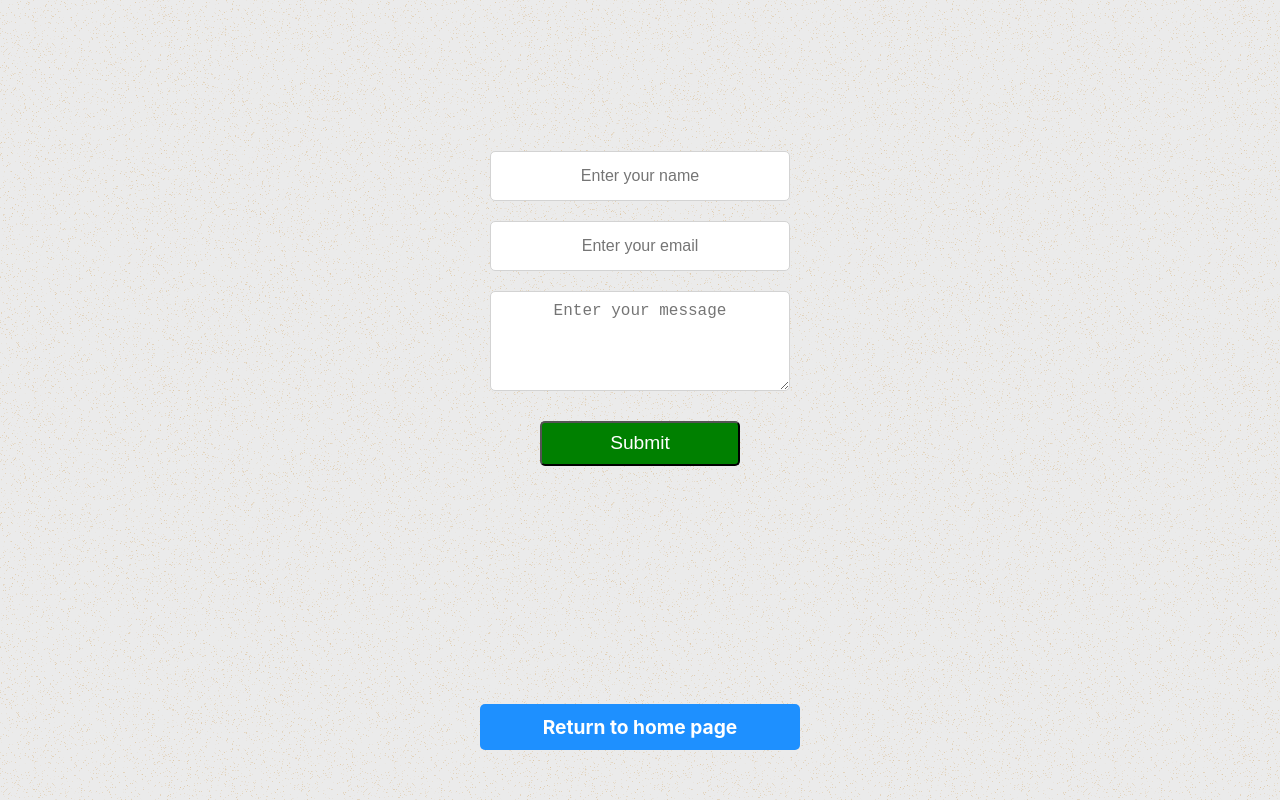
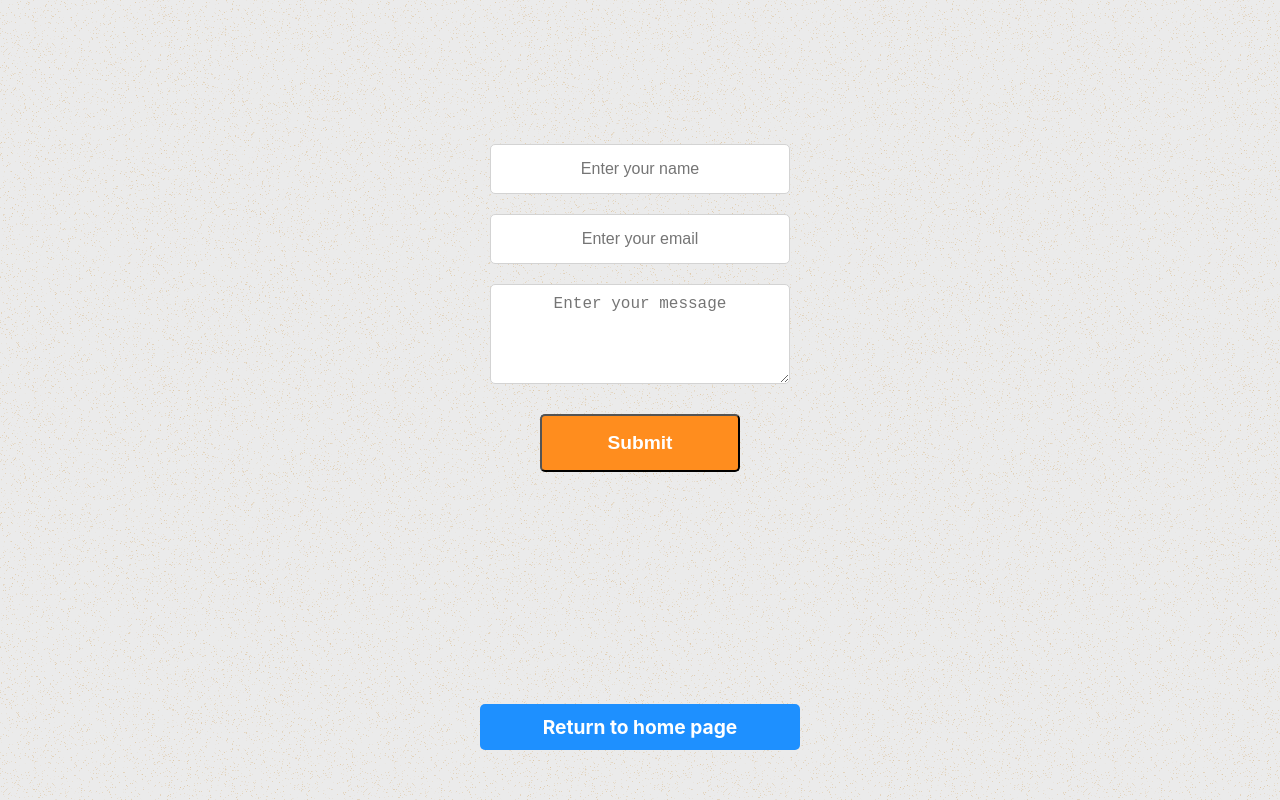
Before and after one commit to jrgrantham/james-grantham, a React (Create React App) app: page /contact in a window 1280 px wide. Built offline with nearby package versions, Linux system fonts and the light colour scheme; no server answers.

Commit message:
remove unused variables

```diff
--- a/src/views/ContactForm.jsx
+++ b/src/views/ContactForm.jsx
@@ -172,11 +172,12 @@ export const StyledForm = styled.form`
 
   button {
     margin: 20px 0;
-    background-color: green;
+    background-color: #ff8d1e;
     color: white;
     border-radius: ${borderRad};
     font-size: 1.2rem;
-    padding: 0.6rem 0rem;
+    font-weight: bold;
+    padding: 1rem 0rem;
     width: 200px;
 
     @media (pointer: fine) {
--- a/src/views/styling.js
+++ b/src/views/styling.js
@@ -2,8 +2,6 @@ export const appWidth = "1000px";
 export const professionalWidth = "800px";
 export const mediaBreak = "650px";
 export const projectMediaBreak = "750px";
-export const headerHeight = 50;
-export const footerHeight = 30;
 export const borderRad = "5px";
 export const transition = "0.3s";
 export const fontColour = "#3e3e3e";
@@ -11,27 +9,26 @@ export const fontColour = "#3e3e3e";
 // https://favicon.io/favicon-generator/
 // favicon font - Merriweather
 
+
+export const buttonOrange = "#ff8d1e";
+export const buttonBlue = "#1E90FF";
 export const landingHeaderFont = "floralwhite";
+export const landingInitialFont = "#301b28";
+
 export const landingHeader = "#303030";
 export const landingFooter = landingHeader;
+export const headerHeight = 50;
+export const footerHeight = 30;
 export const landingHeadFootOpacity = 1;
-export const landingInitial1 = "#cdcdc0";
-export const landingInitial2 = "#D9AE61";
-export const landingInitialFont = "#301b28";
 
-export const landingCaptionBack1 = "#2c4a52";
-export const landingCaptionBack2 = "#66a5ad";
 export const landingCaption = "GhostWhite";
 export const landingCaptionBorder = "lightgrey";
-export const landingCaptionFont = "#3e3e3e";
 
 export const landingBoysBack = "#a9a9a9";
 export const landingBoysButton = "#505050";
 export const landingBoysFont = "#dcdcdc";
 
-export const professionalOuter = "#f5f5f5";
 export const professionalBack = "#eae2d6";
 export const professionalButton = "#d5c3aa";
 export const professionalButtonHov = "#e1b80d";
-export const professionalLinks = "#867666";
 export const professionalInnerPad = "10px";
```
